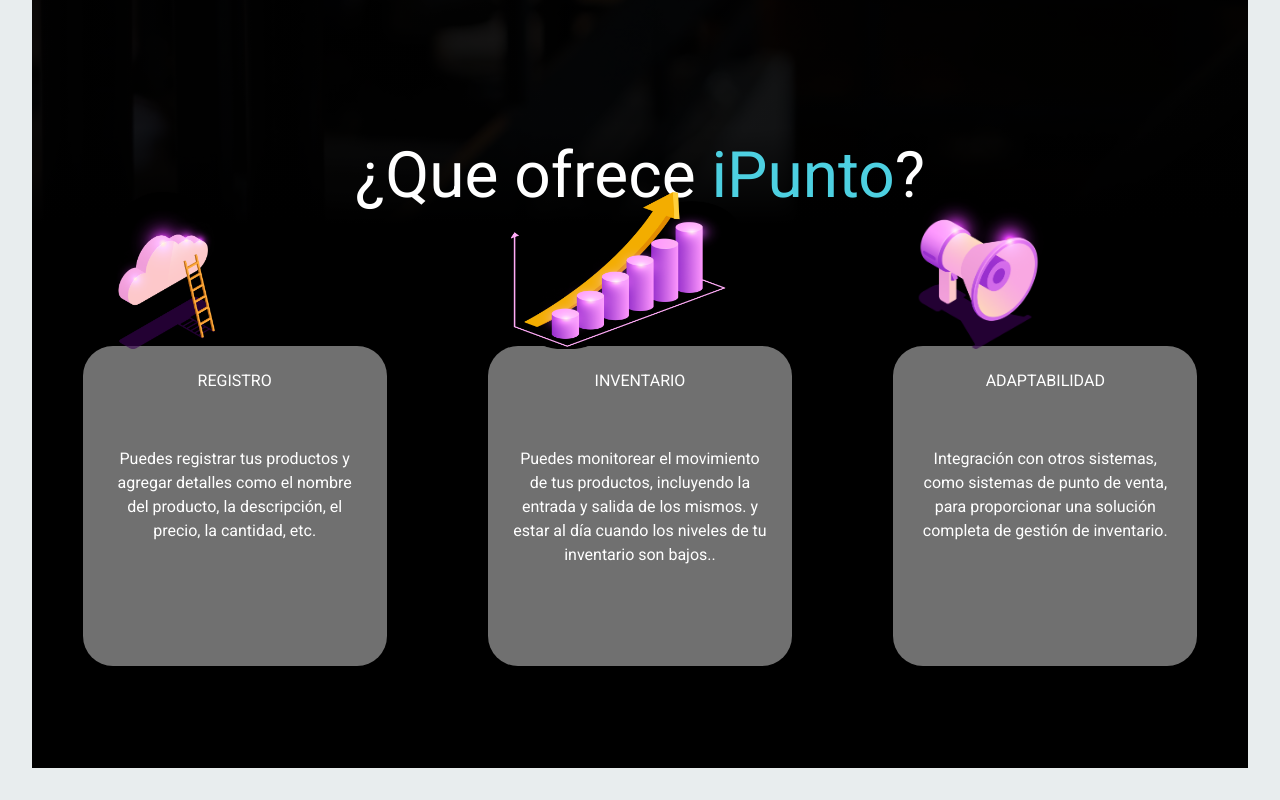
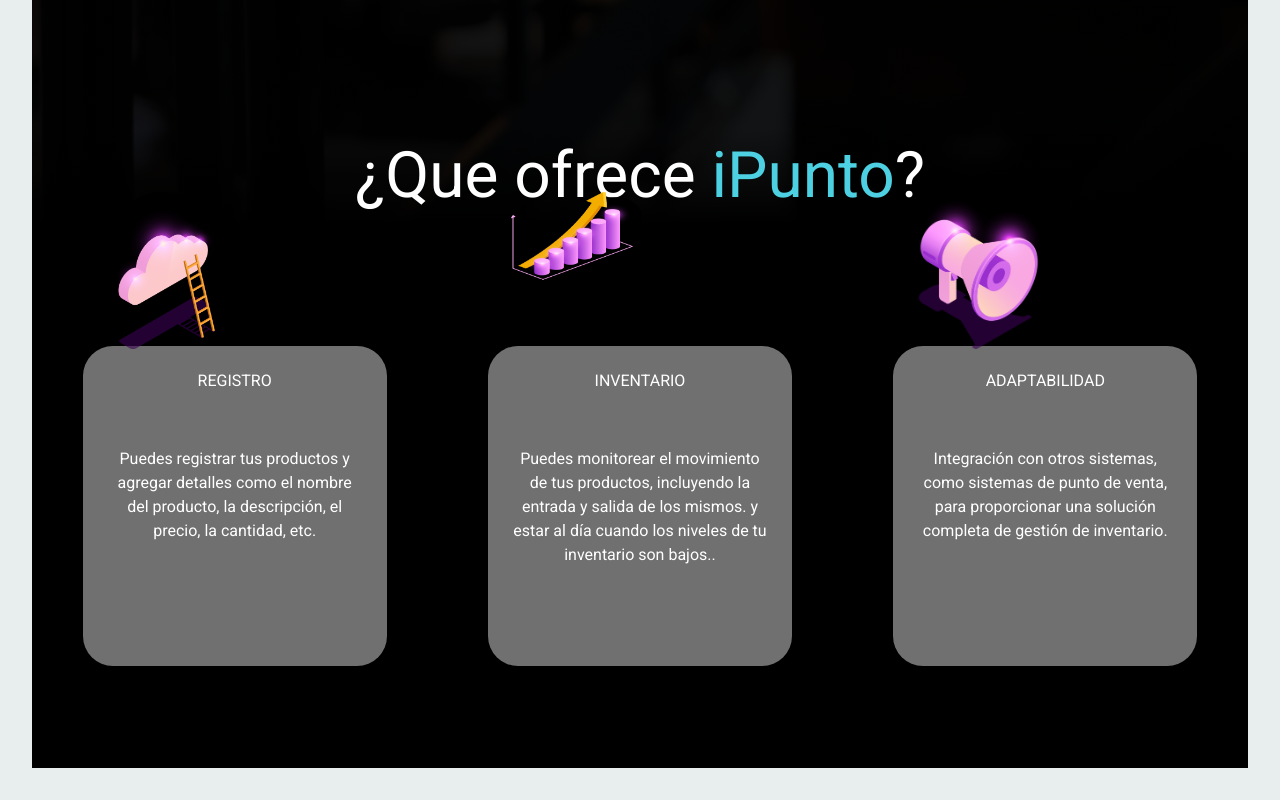
Before and after one commit to No-Country/c15-05-m-node-react, a React (Vite) app in the folder front/: page / in a window 1280 px wide. Shown: the part 1258-2058 px from the top of the page. Built offline with nearby package versions, Linux system fonts and the light colour scheme; a web font is replaced by a local one.

Commit message:
expesificacion css para no tener conflictos con los demas componentes

```diff
--- a/front/src/components/pages/landing/components/LandingCard.component.css
+++ b/front/src/components/pages/landing/components/LandingCard.component.css
@@ -39,7 +39,7 @@
     0px 4px 4px 0px rgba(0, 0, 0, 0.25), 0px 4px 4px 0px rgba(0, 0, 0, 0.25);
 }
 
-img {
+.landingcard-card img {
   top: -50%;
   max-width: 50%;
   max-height: 50%;
```
